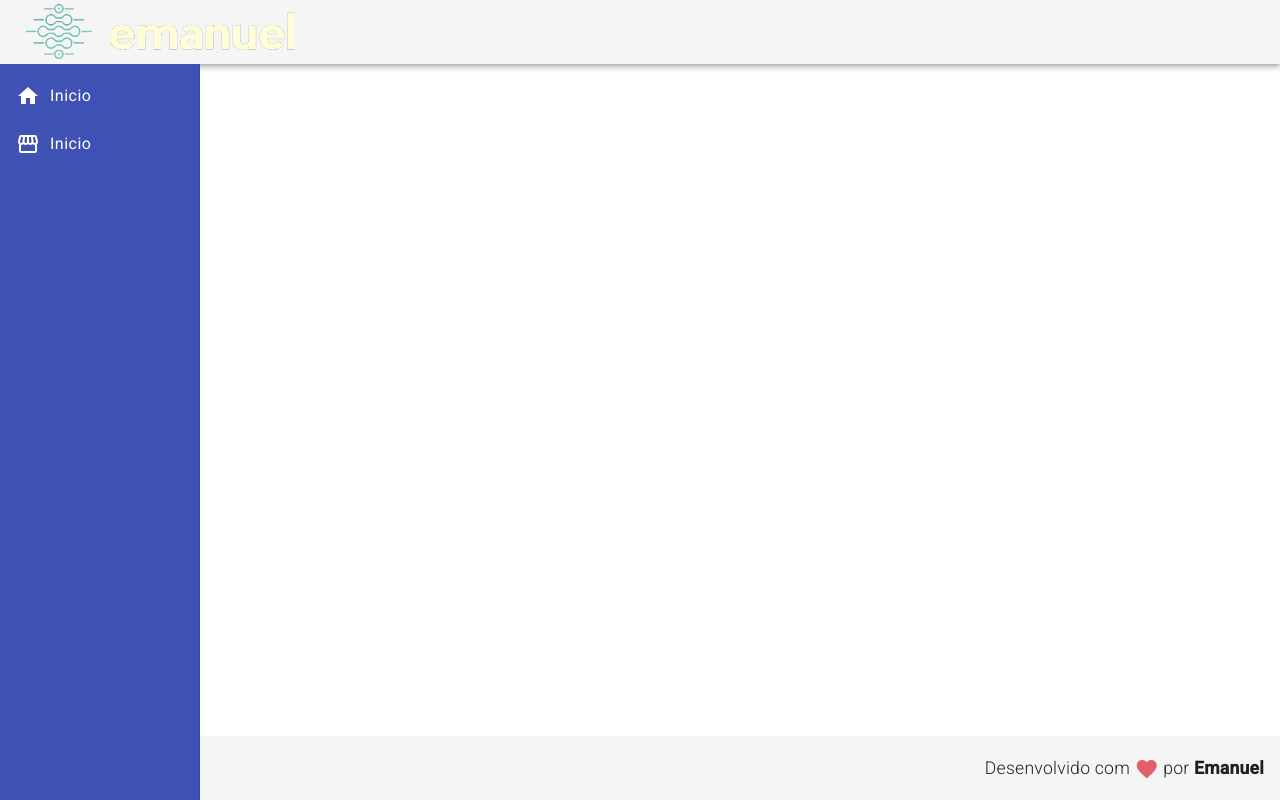
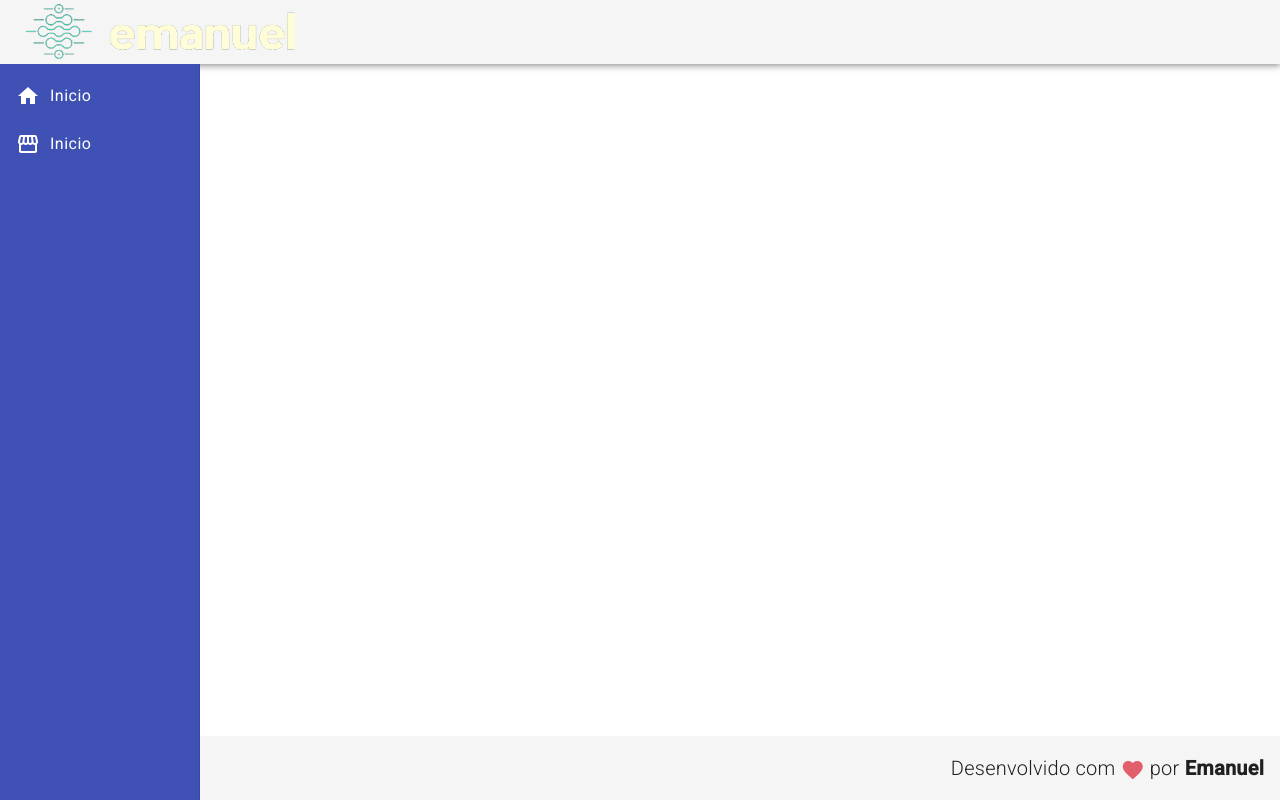
Before and after one commit to EmanuelSergio/CRUD-Angular, an Angular app in the folder frontend/: page / in a window 1280 px wide. Shown: the top 800 px of the page. Built offline with nearby package versions, Linux system fonts and the light colour scheme.

Commit message:
Update footer.component.css

```diff
--- a/frontend/src/app/components/template/footer/footer.component.css
+++ b/frontend/src/app/components/template/footer/footer.component.css
@@ -6,6 +6,6 @@
 }
 
 .footer > span{
-    font-size: 1.1rem;
+    font-size: 1.1itrem;
     font-weight: 300;
 }
```
